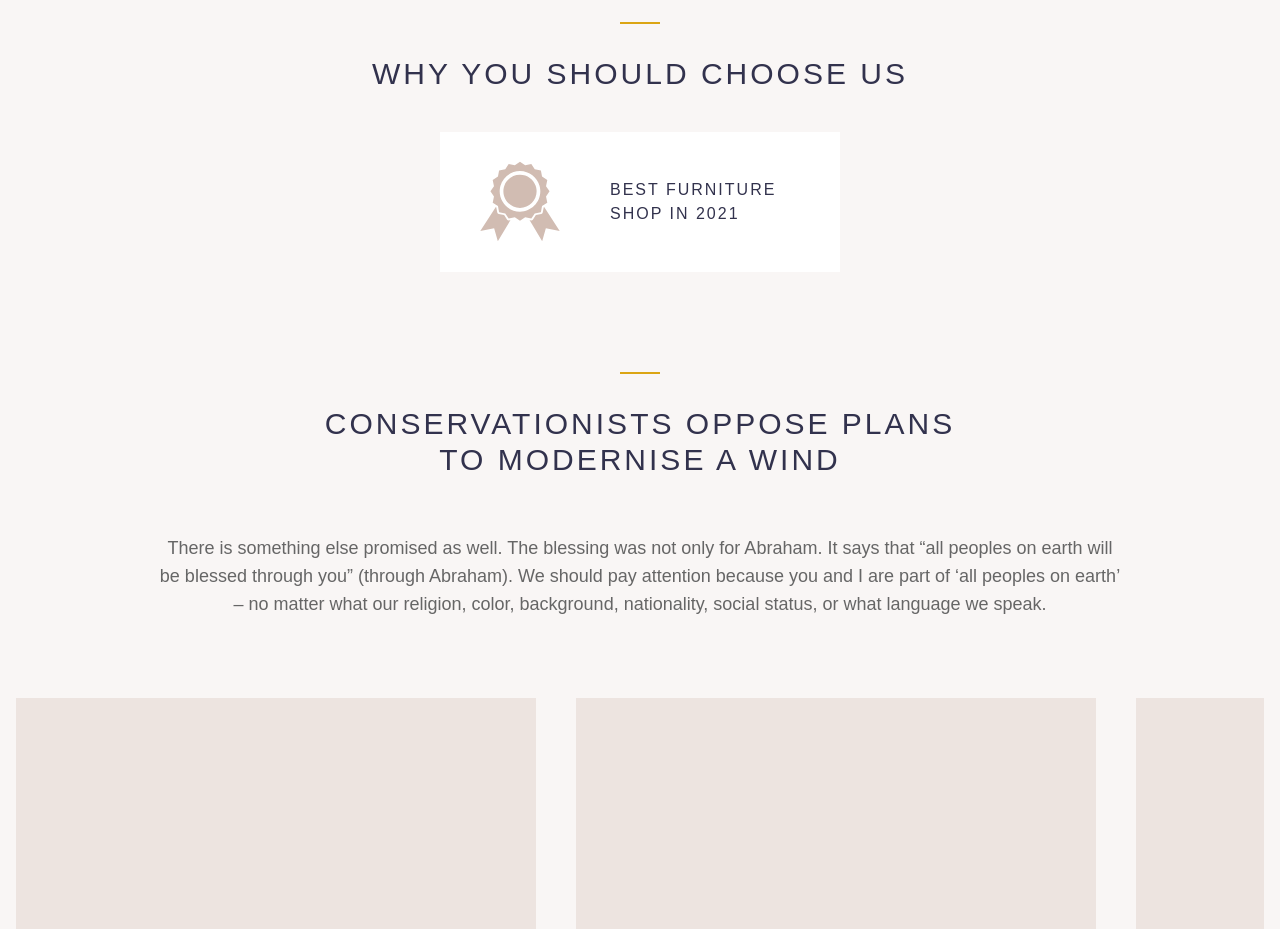
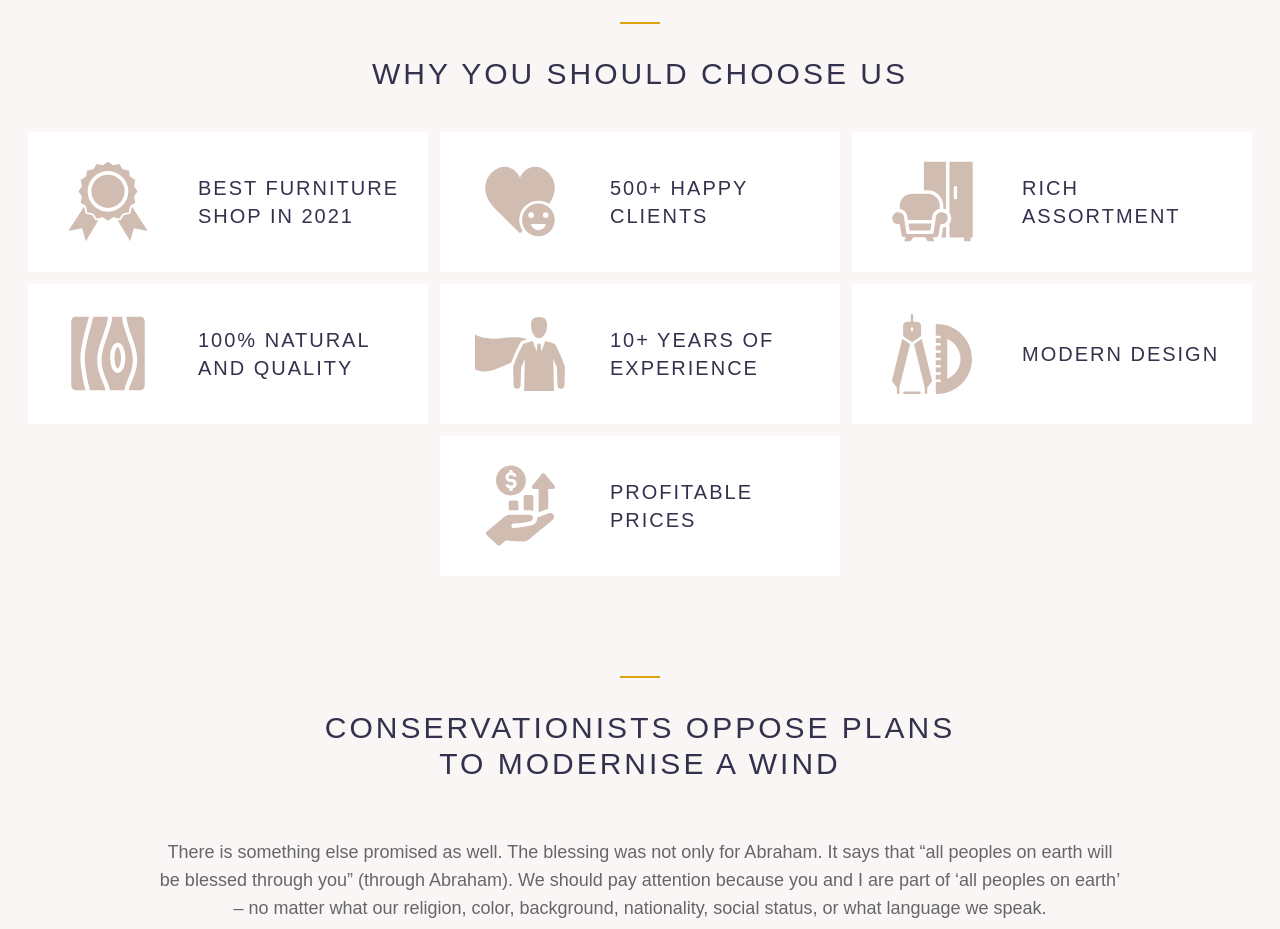
Before and after one commit to SilenceHide/Una-Projects, a Next.js app: page /about in a window 1280 px wide. Shown: the part 1340-2269 px from the top of the page. Built offline with nearby package versions, Linux system fonts and the light colour scheme.

Commit message:
improving about

```diff
--- a/src/pages/about.tsx
+++ b/src/pages/about.tsx
@@ -636,9 +636,9 @@ export default function About() {
                 <h2 className="about_middle-title mt-8 md:text-3xl text-xl font-medium tracking-[3px] uppercase max-w-[660px] text-center">
                   why you should choose us
                 </h2>
-                <div className="about_feature_inner-wrapper mt-10">
-                  <div className="about_feature_box bg-white flex items-center max-w-[400px] h-[140px] p-[10px] group/about_feature hover:shadow-main-box-shadow transition-all">
-                    <div className="about_feature_box-logo_wrapper transition-all visible min-w-[140px] w-[140px] mr-5 group-hover/about_feature:min-w-0 group-hover/about_feature:visible group-hover/about_feature:mr-0 group-hover/about_feature:w-0">
+                <div className="about_feature_inner-wrapper mt-10 flex items-center gap-3 flex-wrap justify-center">
+                  <div className="about_feature_box bg-white flex items-center max-w-[400px] w-[400px] h-[140px] p-[10px] group/about_feature hover:shadow-main-box-shadow transition-all duration-300">
+                    <div className="about_feature_box-logo_wrapper transition-all duration-300 visible min-w-[140px] w-[140px] mr-5 group-hover/about_feature:min-w-0 group-hover/about_feature:visible group-hover/about_feature:mr-0 group-hover/about_feature:w-0">
                       <Image
                         src={"/about-logo/award-icon.svg"}
                         alt={"award-icon"}
@@ -647,7 +647,7 @@ export default function About() {
                         className="about_feature-logo "
                       />
                     </div>
-                    <div className="about_feature_box-logo_wrapper transition-all invisible min-w-0 w-0 mr-0 group-hover/about_feature:min-w-[140px] group-hover/about_feature:visible group-hover/about_feature:mr-5 group-hover/about_feature:w-[140px]">
+                    <div className="about_feature_box-logo_wrapper transition-all duration-300 invisible min-w-0 w-0 mr-0 group-hover/about_feature:min-w-[140px] group-hover/about_feature:visible group-hover/about_feature:mr-5 group-hover/about_feature:w-[140px]">
                       <Image
                         src={"/about-logo/award-icon - gold.svg"}
                         alt={"award-icon"}
@@ -656,8 +656,146 @@ export default function About() {
                         className="about_feature-logo "
                       />
                     </div>
-                    <h3 className="about_feature uppercase tracking-[2px] font-medium pr-[10px]">
+                    <h3 className="about_feature uppercase tracking-[2px] font-medium pr-[10px] text-xl">
                       Best furniture shop in 2021
+                    </h3>
+                  </div>
+                  <div className="about_feature_box bg-white flex items-center max-w-[400px] w-[400px] h-[140px] p-[10px] group/about_feature hover:shadow-main-box-shadow transition-all duration-300">
+                    <div className="about_feature_box-logo_wrapper transition-all duration-300 visible min-w-[140px] w-[140px] mr-5 group-hover/about_feature:min-w-0 group-hover/about_feature:visible group-hover/about_feature:mr-0 group-hover/about_feature:w-0">
+                      <Image
+                        src={"/about-logo/love-icon.svg"}
+                        alt={"love-icon"}
+                        width={140}
+                        height={120}
+                        className="about_feature-logo "
+                      />
+                    </div>
+                    <div className="about_feature_box-logo_wrapper transition-all duration-300 invisible min-w-0 w-0 mr-0 group-hover/about_feature:min-w-[140px] group-hover/about_feature:visible group-hover/about_feature:mr-5 group-hover/about_feature:w-[140px]">
+                      <Image
+                        src={"/about-logo/love-icon - gold.svg"}
+                        alt={"love-icon"}
+                        width={140}
+                        height={120}
+                        className="about_feature-logo "
+                      />
+                    </div>
+                    <h3 className="about_feature uppercase tracking-[2px] font-medium pr-[10px] text-xl">
+                      500+ happy clients
+                    </h3>
+                  </div>
+                  <div className="about_feature_box bg-white flex items-center max-w-[400px] w-[400px] h-[140px] p-[10px] group/about_feature hover:shadow-main-box-shadow transition-all duration-300">
+                    <div className="about_feature_box-logo_wrapper transition-all duration-300 visible min-w-[140px] w-[140px] mr-5 group-hover/about_feature:min-w-0 group-hover/about_feature:visible group-hover/about_feature:mr-0 group-hover/about_feature:w-0">
+                      <Image
+                        src={"/about-logo/forniture-icon.svg"}
+                        alt={"forniture-icon"}
+                        width={140}
+                        height={120}
+                        className="about_feature-logo "
+                      />
+                    </div>
+                    <div className="about_feature_box-logo_wrapper transition-all duration-300 invisible min-w-0 w-0 mr-0 group-hover/about_feature:min-w-[140px] group-hover/about_feature:visible group-hover/about_feature:mr-5 group-hover/about_feature:w-[140px]">
+                      <Image
+                        src={"/about-logo/forniture-icon - gold.svg"}
+                        alt={"forniture-icon"}
+                        width={140}
+                        height={120}
+                        className="about_feature-logo "
+                      />
+                    </div>
+                    <h3 className="about_feature uppercase tracking-[2px] font-medium pr-[10px] text-xl">
+                      rich assortment
+                    </h3>
+                  </div>
+                  <div className="about_feature_box bg-white flex items-center max-w-[400px] w-[400px] h-[140px] p-[10px] group/about_feature hover:shadow-main-box-shadow transition-all duration-300">
+                    <div className="about_feature_box-logo_wrapper transition-all duration-300 visible min-w-[140px] w-[140px] mr-5 group-hover/about_feature:min-w-0 group-hover/about_feature:visible group-hover/about_feature:mr-0 group-hover/about_feature:w-0">
+                      <Image
+                        src={"/about-logo/wood-icon.svg"}
+                        alt={"wood-icon"}
+                        width={140}
+                        height={120}
+                        className="about_feature-logo "
+                      />
+                    </div>
+                    <div className="about_feature_box-logo_wrapper transition-all duration-300 invisible min-w-0 w-0 mr-0 group-hover/about_feature:min-w-[140px] group-hover/about_feature:visible group-hover/about_feature:mr-5 group-hover/about_feature:w-[140px]">
+                      <Image
+                        src={"/about-logo/wood-icon - gold.svg"}
+                        alt={"wood-icon"}
+                        width={140}
+                        height={120}
+                        className="about_feature-logo "
+                      />
+                    </div>
+                    <h3 className="about_feature uppercase tracking-[2px] font-medium pr-[10px] text-xl">
+                      100% natural and quality
+                    </h3>
+                  </div>
+                  <div className="about_feature_box bg-white flex items-center max-w-[400px] w-[400px] h-[140px] p-[10px] group/about_feature hover:shadow-main-box-shadow transition-all duration-300">
+                    <div className="about_feature_box-logo_wrapper transition-all duration-300 visible min-w-[140px] w-[140px] mr-5 group-hover/about_feature:min-w-0 group-hover/about_feature:visible group-hover/about_feature:mr-0 group-hover/about_feature:w-0">
+                      <Image
+                        src={"/about-logo/man-icon.svg"}
+                        alt={"man-icon"}
+                        width={140}
+                        height={120}
+                        className="about_feature-logo "
+                      />
+                    </div>
+                    <div className="about_feature_box-logo_wrapper transition-all duration-300 invisible min-w-0 w-0 mr-0 group-hover/about_feature:min-w-[140px] group-hover/about_feature:visible group-hover/about_feature:mr-5 group-hover/about_feature:w-[140px]">
+                      <Image
+                        src={"/about-logo/man-icon - gold.svg"}
+                        alt={"man-icon"}
+                        width={140}
+                        height={120}
+                        className="about_feature-logo "
+                      />
+                    </div>
+                    <h3 className="about_feature uppercase tracking-[2px] font-medium pr-[10px] text-xl">
+                      10+ years of experience
+                    </h3>
+                  </div>
+                  <div className="about_feature_box bg-white flex items-center max-w-[400px] w-[400px] h-[140px] p-[10px] group/about_feature hover:shadow-main-box-shadow transition-all duration-300">
+                    <div className="about_feature_box-logo_wrapper transition-all duration-300 visible min-w-[140px] w-[140px] mr-5 group-hover/about_feature:min-w-0 group-hover/about_feature:visible group-hover/about_feature:mr-0 group-hover/about_feature:w-0">
+                      <Image
+                        src={"/about-logo/design-icon.svg"}
+                        alt={"design-icon"}
+                        width={140}
+                        height={120}
+                        className="about_feature-logo "
+                      />
+                    </div>
+                    <div className="about_feature_box-logo_wrapper transition-all duration-300 invisible min-w-0 w-0 mr-0 group-hover/about_feature:min-w-[140px] group-hover/about_feature:visible group-hover/about_feature:mr-5 group-hover/about_feature:w-[140px]">
+                      <Image
+                        src={"/about-logo/design-icon - gold.svg"}
+                        alt={"design-icon"}
+                        width={140}
+                        height={120}
+                        className="about_feature-logo "
+                      />
+                    </div>
+                    <h3 className="about_feature uppercase tracking-[2px] font-medium pr-[10px] text-xl">
+                      modern design
+                    </h3>
+                  </div>
+                  <div className="about_feature_box bg-white flex items-center max-w-[400px] w-[400px] h-[140px] p-[10px] group/about_feature hover:shadow-main-box-shadow transition-all duration-300">
+                    <div className="about_feature_box-logo_wrapper transition-all duration-300 visible min-w-[140px] w-[140px] mr-5 group-hover/about_feature:min-w-0 group-hover/about_feature:visible group-hover/about_feature:mr-0 group-hover/about_feature:w-0">
+                      <Image
+                        src={"/about-logo/price-icon.svg"}
+                        alt={"price-icon"}
+                        width={140}
+                        height={120}
+                        className="about_feature-logo "
+                      />
+                    </div>
+                    <div className="about_feature_box-logo_wrapper transition-all duration-300 invisible min-w-0 w-0 mr-0 group-hover/about_feature:min-w-[140px] group-hover/about_feature:visible group-hover/about_feature:mr-5 group-hover/about_feature:w-[140px]">
+                      <Image
+                        src={"/about-logo/price-icon - gold.svg"}
+                        alt={"price-icon"}
+                        width={140}
+                        height={120}
+                        className="about_feature-logo "
+                      />
+                    </div>
+                    <h3 className="about_feature uppercase tracking-[2px] font-medium pr-[10px] text-xl">
+                      profitable prices
                     </h3>
                   </div>
                 </div>
```
